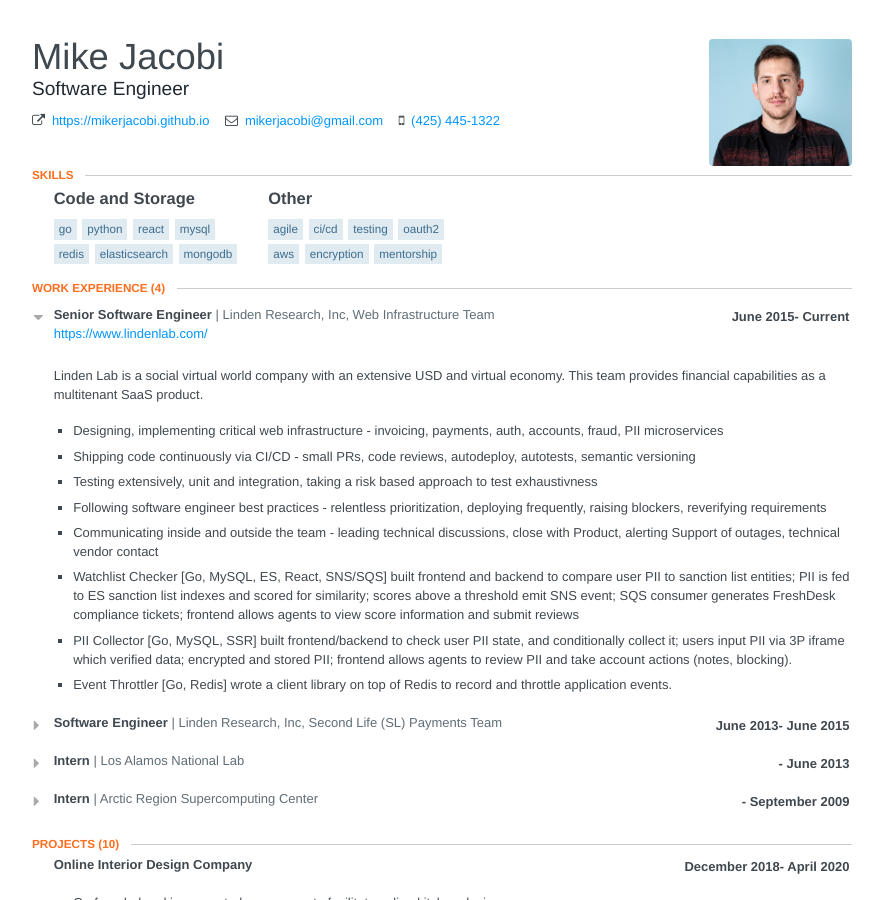
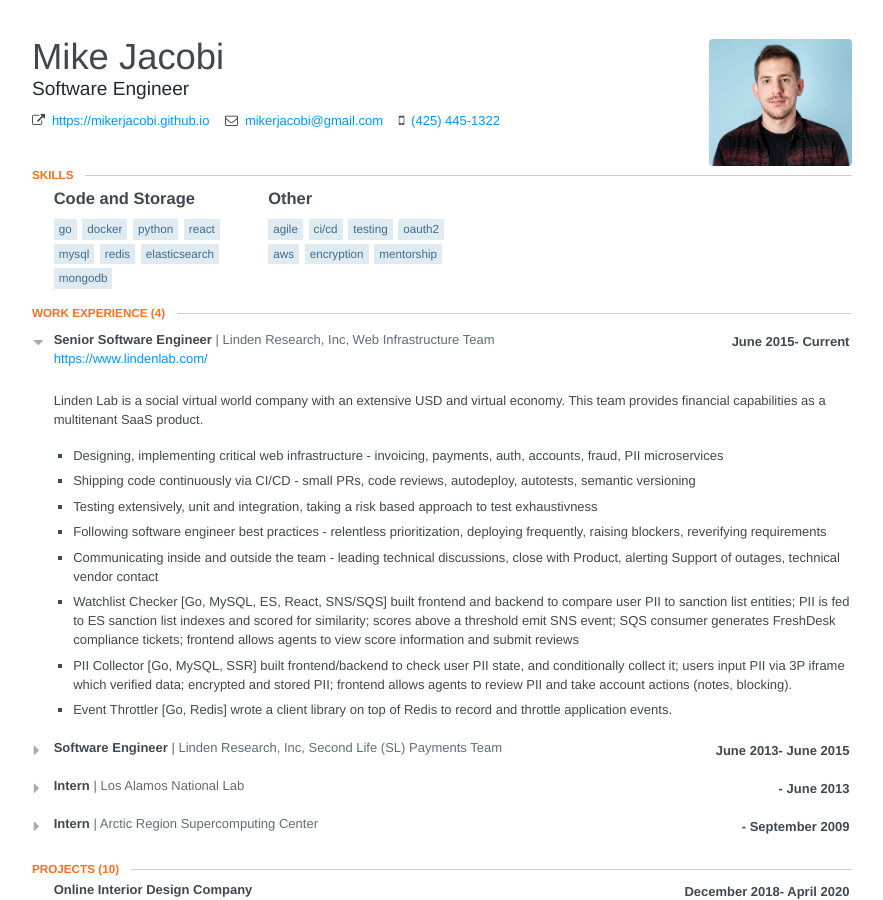
Before and after one commit to mikerjacobi/mikerjacobi.github.io, a Jekyll site: the page resume.html, which Jekyll copies as it is, in a window 1280 px wide and 900 px high. Shown: the whole window, without its empty margins (198-1081 px from the left). Built offline with Jekyll 4.4.1, drawn with Linux system fonts in a browser that asks for light colours.

Commit message:
added docker

```diff
--- a/resume.html
+++ b/resume.html
@@ -822,6 +822,7 @@ ul.courses li:hover {
     			</h3>
     			 			<ul class="keywords">
     				<li>go</li>
+    				<li>docker</li>
     				<li>python</li>
     				<li>react</li>
     				<li>mysql</li>
```
